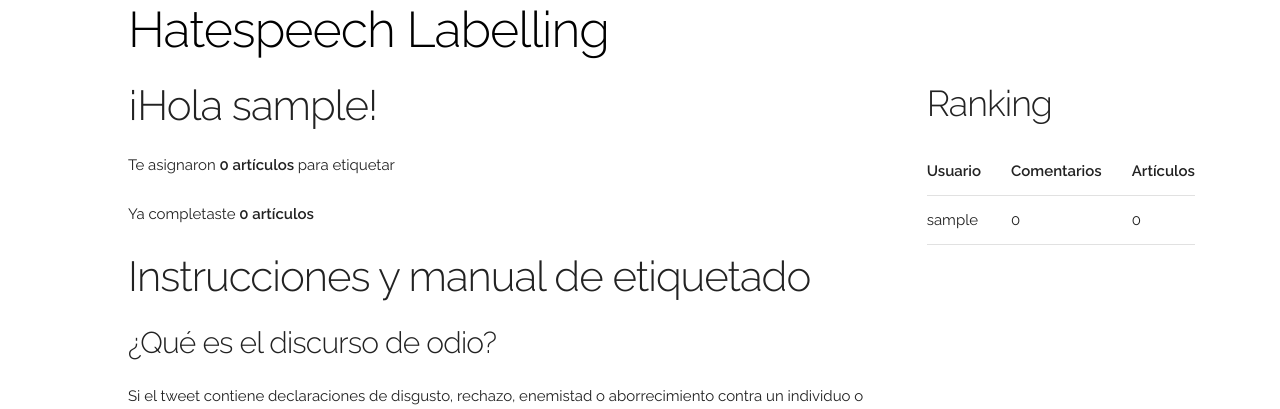
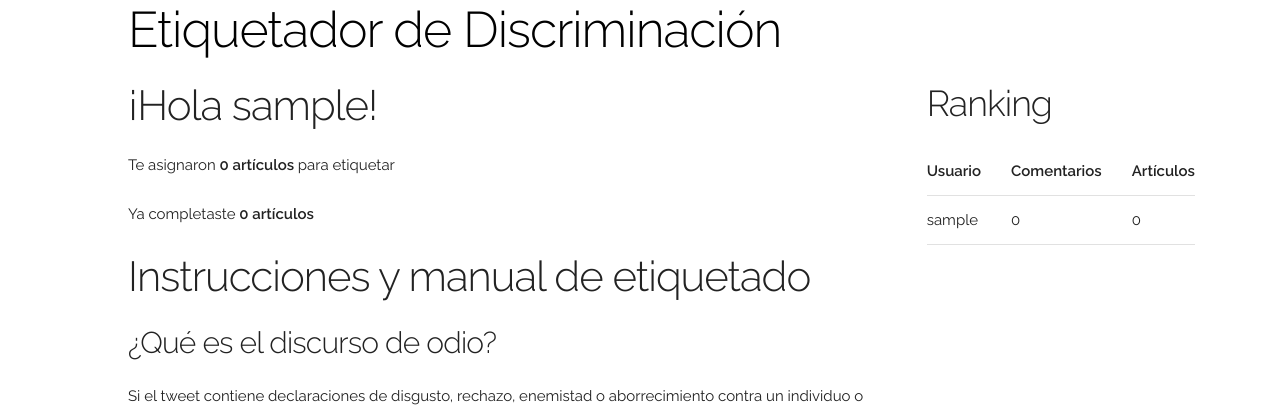
Before and after one commit to finiteautomata/news-labelling, a Django app: page / in a window 1280 px wide. Shown: the top 409 px of the page. Run offline with Django 3.2, Linux system fonts and the light colour scheme; the visitor is signed in with stand-in values (Sample User, id 1); data comes from the database, SQL or seed files in the repository; data that the repository does not hold is empty.

Commit message:
Cambio a "discriminación"

```diff
--- a/frontend/templates/articles/labelling_form.html
+++ b/frontend/templates/articles/labelling_form.html
@@ -85,7 +85,7 @@ hr {
 
         <div class="hate columns">
           <div class="row caption">
-            ¿Odio?
+            ¿Discriminación?
           </div>
           <div class="row hateful">
 
--- a/frontend/templates/base.html
+++ b/frontend/templates/base.html
@@ -39,7 +39,7 @@
   –––––––––––––––––––––––––––––––––––––––––––––––––– -->
   <div class="container">
     <a href="/" style="color:black; text-decoration: none">
-      <h1 >Hatespeech Labelling</h1> </a>
+      <h1 >Etiquetador de Discriminación</h1> </a>
 
     <div class="row">
 
```
Also changed, not shown: CHANGELOG.md.
